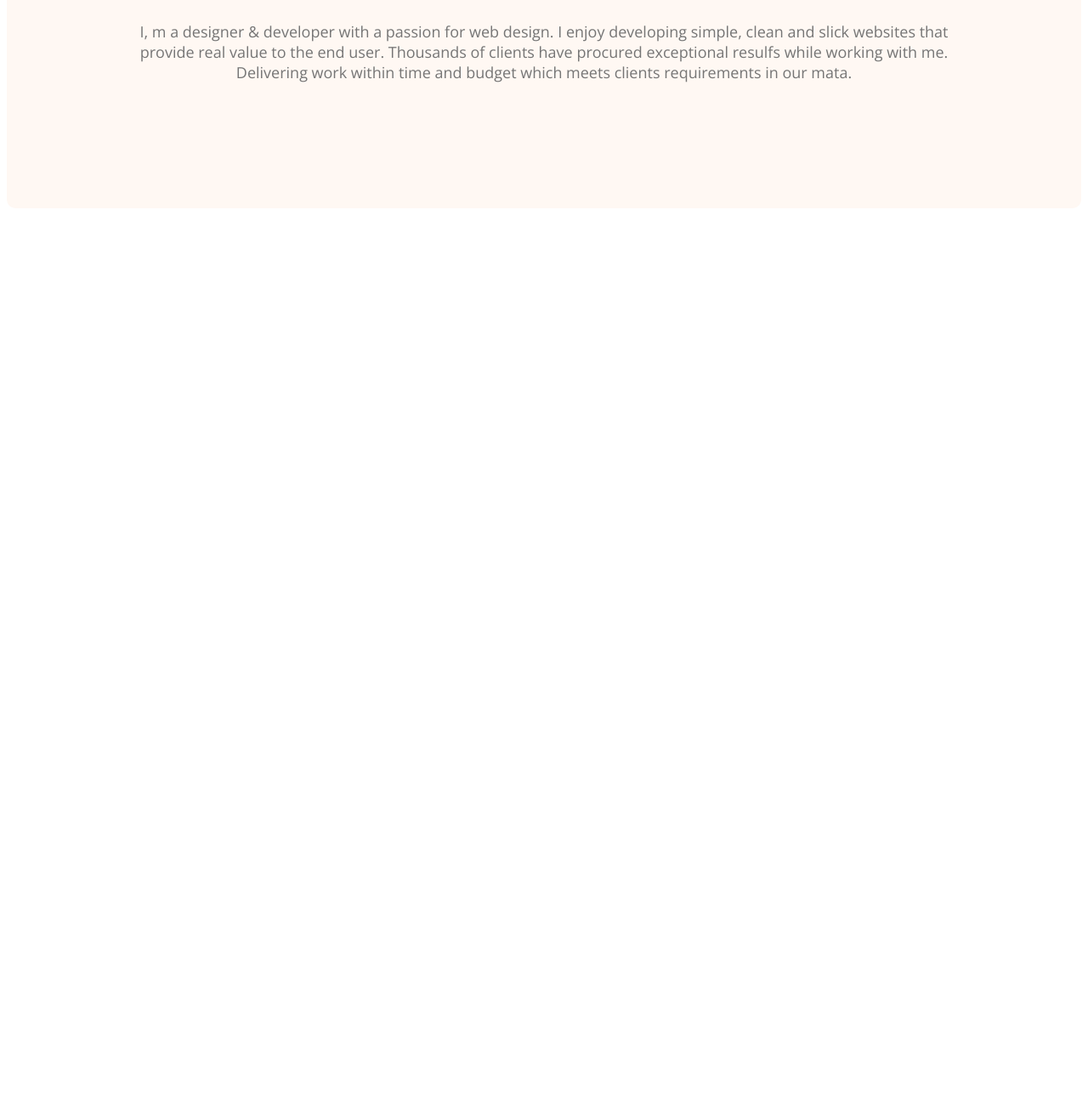
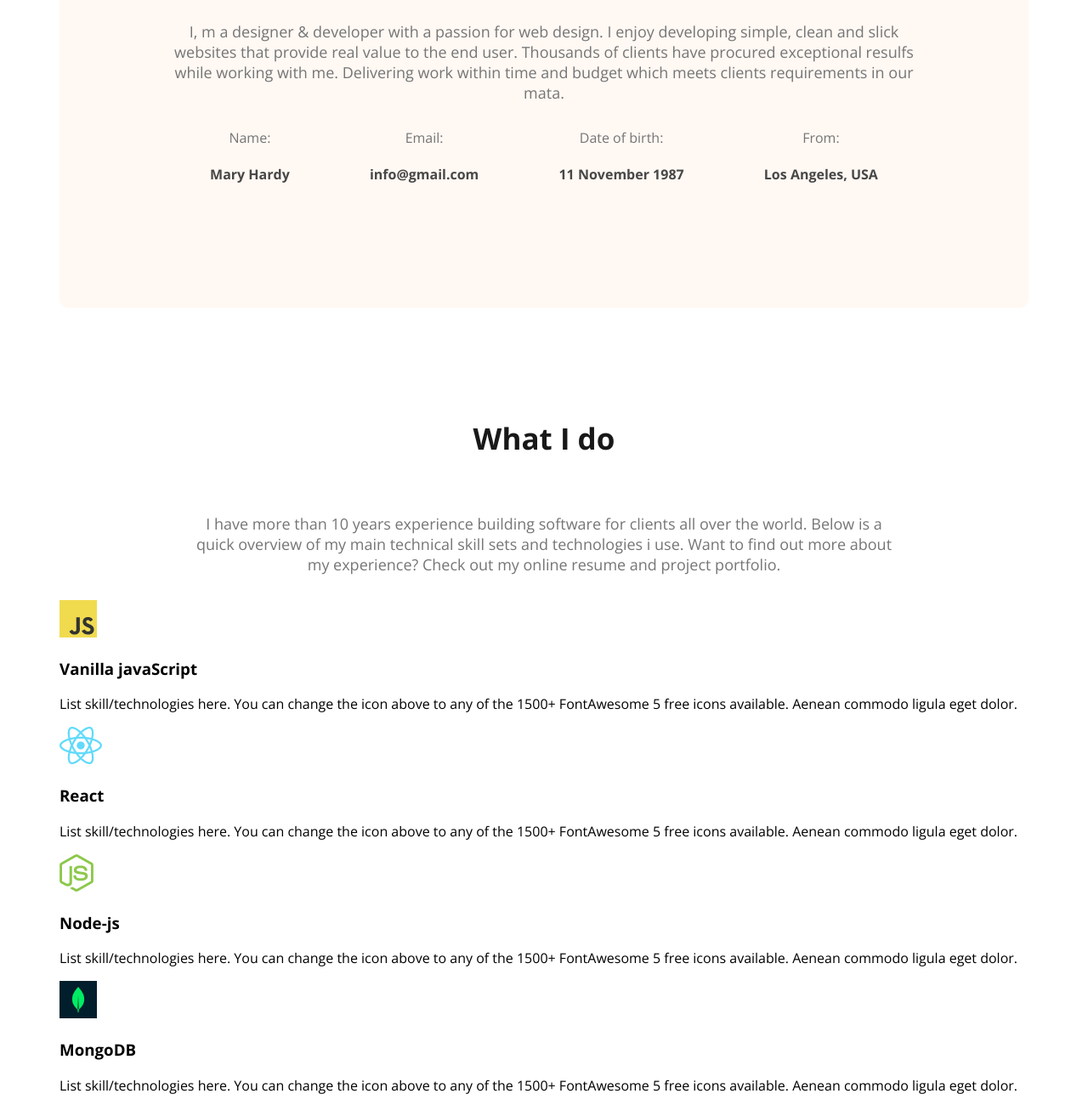
Before and after one commit to AfrinRai/webdeveloper-portfolio, a plain HTML site: page index.html in a window 1280 px wide. Shown: the part 1120-2420 px from the top of the page at 85% size. Before the commit the page ends 1495 px from the top, so only its background shows below. Drawn offline with nearby package versions, Linux system fonts and the light colour scheme.

Commit message:
did almost all the portion of the main

```diff
--- a/index.html
+++ b/index.html
@@ -34,6 +34,52 @@
         <section class="about">
             <h3 class="section-title">About Me</h3>
             <p class="section-description">I, m a designer & developer with a passion for web design. I enjoy developing simple, clean and slick websites that provide real value to the end user. Thousands of clients have procured exceptional resulfs while working with me. Delivering work within time and budget which meets clients requirements in our mata.</p>
+            <div class="about-info-container">
+                <!-- .about-info*4>h4.info-title+p.info-description -->
+                <div class="about-info">
+                    <h4 class="info-title">Name:</h4>
+                    <p class="info-description">Mary Hardy </p>
+                </div>
+                <div class="about-info">
+                    <h4 class="info-title">Email:</h4>
+                    <p class="info-description">info@gmail.com</p>
+                </div>
+                <div class="about-info">
+                    <h4 class="info-title">Date of birth:</h4>
+                    <p class="info-description">11 November 1987</p>
+                </div>
+                <div class="about-info">
+                    <h4 class="info-title">From:</h4>
+                    <p class="info-description">Los Angeles, USA</p>
+                </div>
+            </div>
+        </section>
+        <section>
+            <h3 class="section-title">What I do</h3>
+            <p id="what-i-do-des" class="section-description">I have more than 10 years experience building software for clients all over the world. Below is a quick overview of my main technical skill sets and technologies i use. Want to find out more about my experience? Check out my online resume and project portfolio.</p>
+            <div class="skills-container">
+                <!-- .skill*4>img+h3.skill-title+p.skill-description  -->
+                <div class="skill">
+                    <img src="images/icons/js.png" alt="">
+                    <h3 class="skill-title">Vanilla javaScript</h3>
+                    <p class="skill-description">List skill/technologies here. You can change the icon above to any of the 1500+ FontAwesome 5 free icons available. Aenean commodo ligula eget dolor.</p>
+                </div>
+                <div class="skill">
+                    <img src="images/icons/react.png" alt="">
+                    <h3 class="skill-title">React</h3>
+                    <p class="skill-description">List skill/technologies here. You can change the icon above to any of the 1500+ FontAwesome 5 free icons available. Aenean commodo ligula eget dolor.</p>
+                </div>
+                <div class="skill">
+                    <img src="images/icons/nodejs.png" alt="">
+                    <h3 class="skill-title">Node-js</h3>
+                    <p class="skill-description">List skill/technologies here. You can change the icon above to any of the 1500+ FontAwesome 5 free icons available. Aenean commodo ligula eget dolor.</p>
+                </div>
+                <div class="skill">
+                    <img src="images/icons/mongo.png" alt="">
+                    <h3 class="skill-title">MongoDB</h3>
+                    <p class="skill-description">List skill/technologies here. You can change the icon above to any of the 1500+ FontAwesome 5 free icons available. Aenean commodo ligula eget dolor.</p>
+                </div>
+            </div>
         </section>
     </main>
     <footer>
--- a/styles/nav.css
+++ b/styles/nav.css
@@ -16,6 +16,7 @@ body {
     color: #757575;
     text-align: center;
     font-size: 18px;
+    margin-bottom: 0;
 }
 
 /* navigation part */
@@ -92,6 +93,10 @@ nav a{
 
 /* Main section styles */
 
+main{
+    max-width: 1140px;
+    margin: 0 auto;
+}
 
 /* About section styles */
 
@@ -101,3 +106,22 @@ nav a{
     background: #FFF8F3;
     margin: 130px 0;
 }
+.about-info-container{
+    display: flex;
+    justify-content: space-around;
+}
+.about-info{
+    text-align: center;
+}
+.info-title{
+    font-weight: 400;
+    color: #757575;
+    margin-top: 30px;
+}
+.info-description{
+    font-weight: 700;
+    color: #474747;
+}
+#what-i-do-des{
+    padding: 30px 150px;
+}
```
